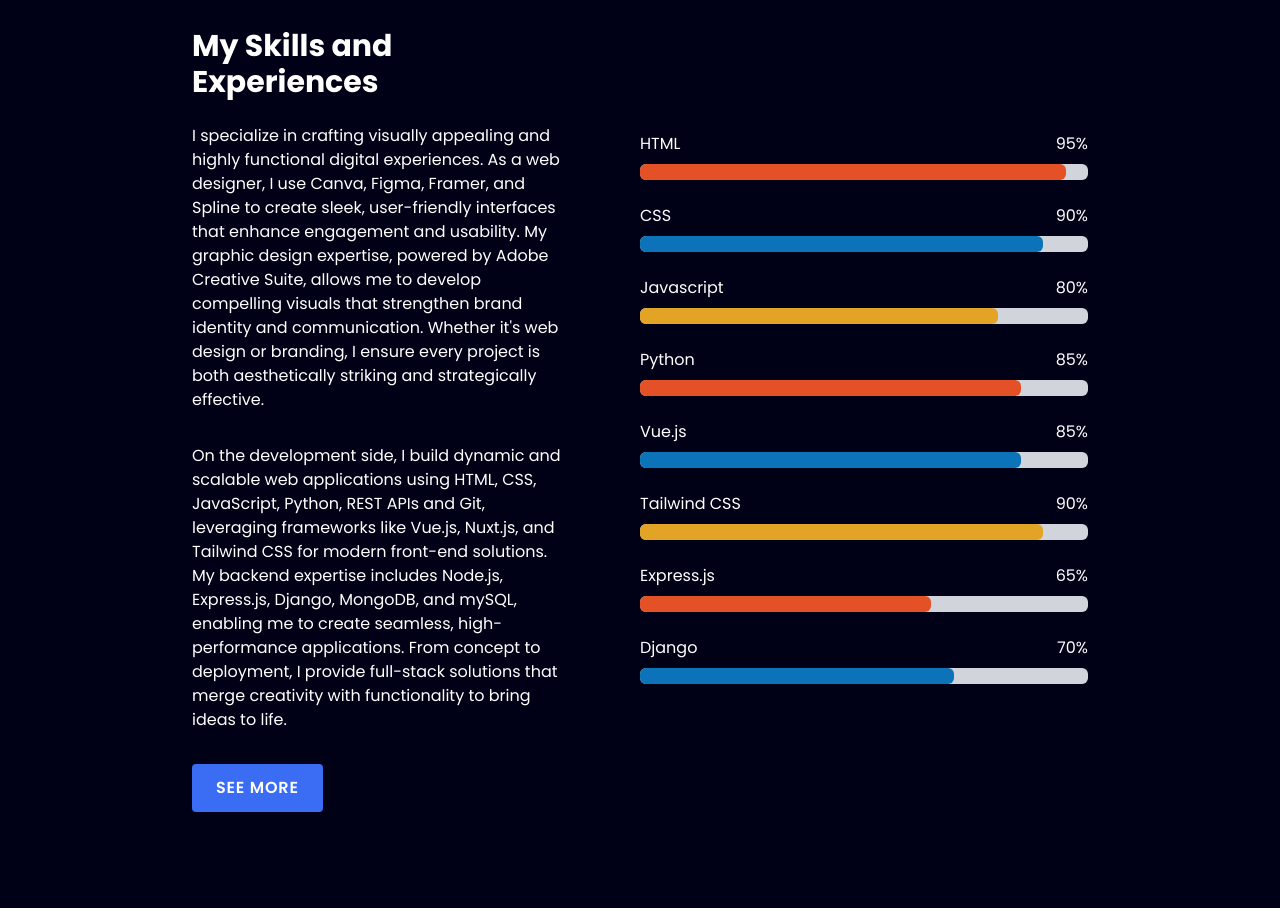
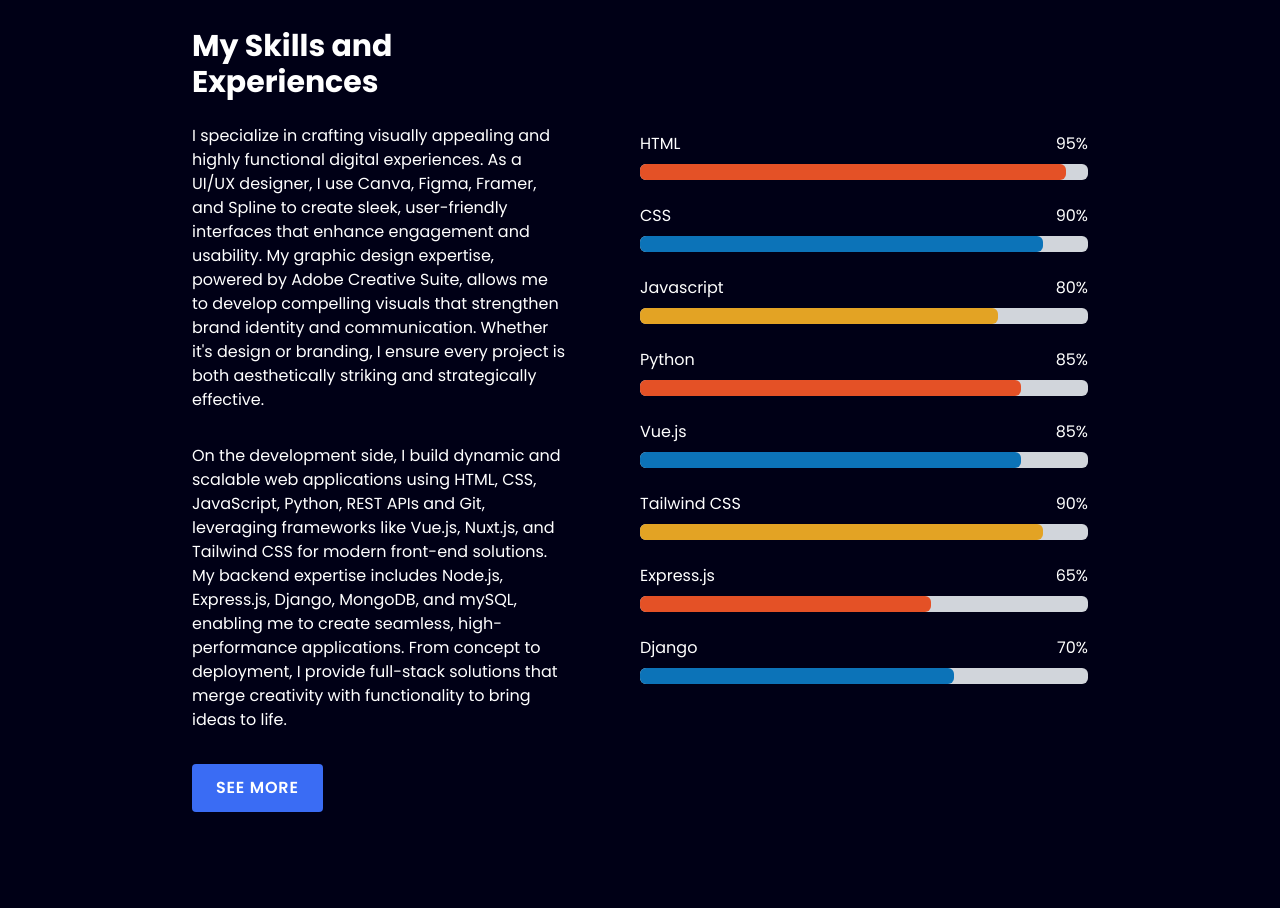
Before and after one commit to ebuchizzy/portfolio, a Nuxt app: page / in a window 1280 px wide. Shown: the part 1820-2741 px from the top of the page. Built offline with nearby package versions, Linux system fonts and the light colour scheme.

Commit message:
new adj fix

```diff
--- a/components/SkillsSection.vue
+++ b/components/SkillsSection.vue
@@ -12,7 +12,7 @@
         <div class="w-full lg:w-5/12 mb-8 sm:mb-10 lg:mb-0">
           <h2 class="text-xl sm:text-3xl font-bold mb-4 sm:mb-6 text-center lg:text-left" data-aos="fade-right" data-aos-delay="200">My Skills and Experiences</h2>
           <p class="mb-6 sm:mb-8 text-sm sm:text-base" data-aos="flip-down" data-aos-delay="300">
-            I specialize in crafting visually appealing and highly functional digital experiences. As a web designer, I use Canva, Figma, Framer, and Spline to create sleek, user-friendly interfaces that enhance engagement and usability. My graphic design expertise, powered by Adobe Creative Suite, allows me to develop compelling visuals that strengthen brand identity and communication. Whether it's web design or branding, I ensure every project is both aesthetically striking and strategically effective.
+            I specialize in crafting visually appealing and highly functional digital experiences. As a UI/UX designer, I use Canva, Figma, Framer, and Spline to create sleek, user-friendly interfaces that enhance engagement and usability. My graphic design expertise, powered by Adobe Creative Suite, allows me to develop compelling visuals that strengthen brand identity and communication. Whether it's design or branding, I ensure every project is both aesthetically striking and strategically effective.
           </p>
 
           <p class="mb-6 sm:mb-8 text-sm sm:text-base" data-aos="flip-down" data-aos-delay="300">
```
